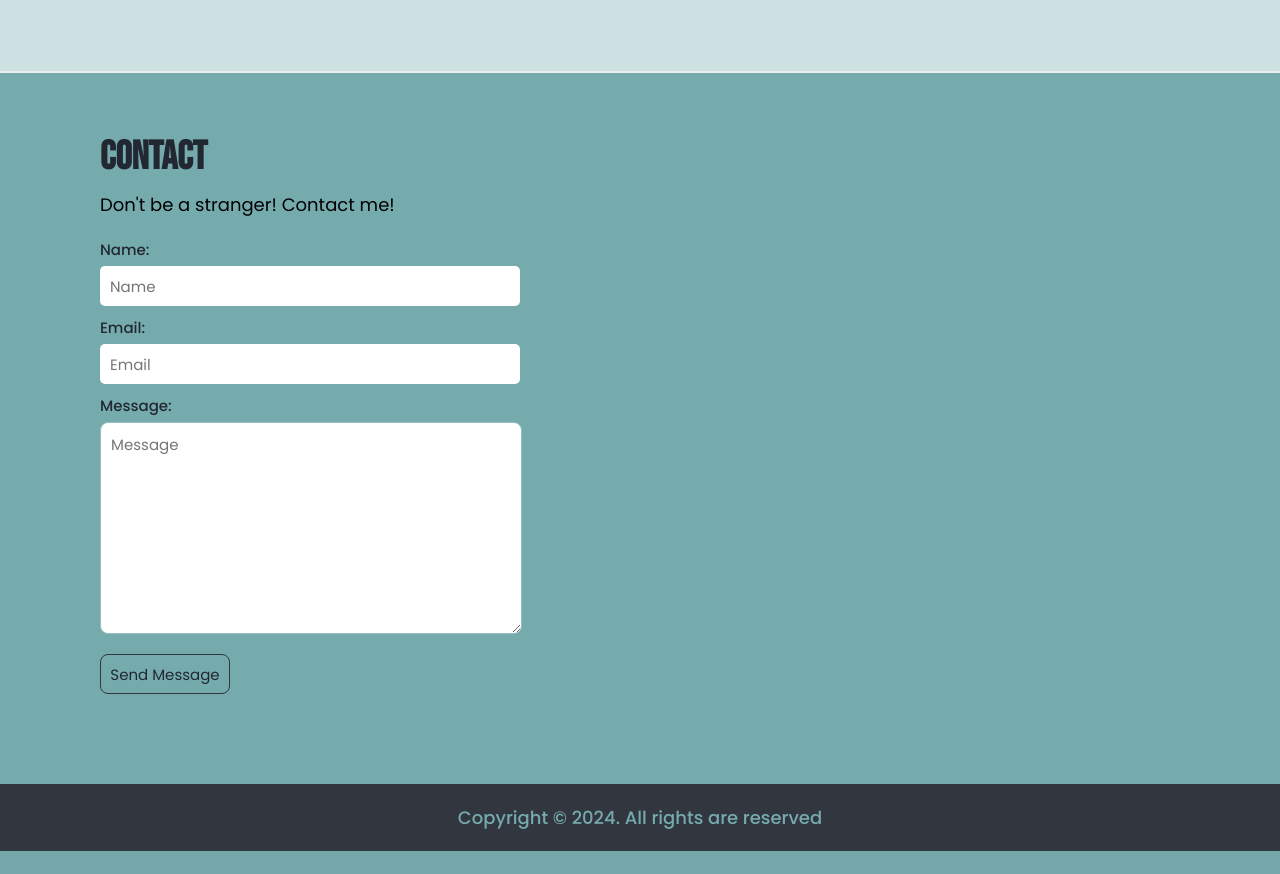
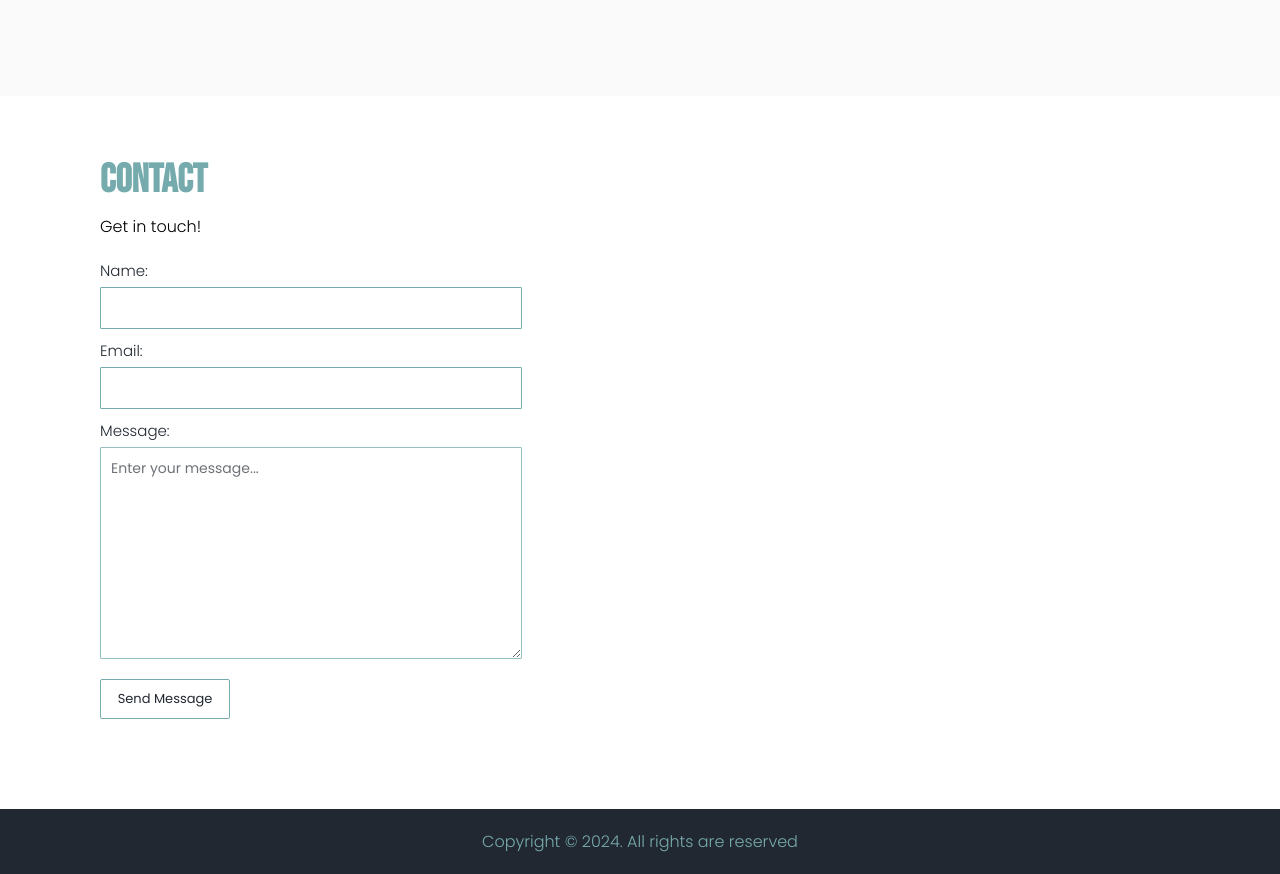
Before and after one commit to Gideon1107/Portfolio-project, a Flask app: page / in a window 1280 px wide. Shown: the part 1902-2776 px from the top of the page. Before the commit the page ends 2753 px from the top, so only its background shows below. Run offline with Flask 3, Linux system fonts and the light colour scheme; some libraries are stand-ins or nearby versions.

Commit message:
User interface upgraded

```diff
--- a/main.py
+++ b/main.py
@@ -29,4 +29,4 @@ def contact():
     return redirect(url_for('home'))
 
 if __name__ == "__main__":
-    app.run(debug=False)
+    app.run(debug=True)
--- a/static/style.css
+++ b/static/style.css
@@ -332,23 +335,24 @@ nav li:first-child{
   align-items: flex-start;
   /* background-color: #b3d3d5; */
   /* background-color: #76ABAE; */
-  background-color: #76ABAE;
+  /* background-color: #76ABAE; */
+  background-color: #fff;
   padding-bottom: 90px;
-  margin-top: 2px;
+  /* margin-top: 2px; */
 }
 
 .contact h1{
   font-family: "Bebas Neue", sans-serif;
   font-size: 40px;
-  color: #222831;
+  color: #76ABAE;
   padding-top: 0;
   padding-bottom: 10px;
 }
 
 .contact p{
   font-family: "Poppins", sans-serif;
-  font-size: 18px;
-  font-weight: 400;
+  font-size: 16px;
+  font-weight: 300;
 
 }
 
@@ -365,52 +369,62 @@ form label{
   padding-bottom: 5px;
   /* padding-left: 5px; */
   color: #222831;
-  font-weight: 500;
+  font-weight: 300;
 }
 
-form #name, form #email{
+form #name-input, form #email-input{
   width: 100%;
   height: 20px;
   margin-bottom: 10px;
-  border-radius: 5px;
-  border: 1px solid;
-  border: none;
+  border-radius: 1px;
+  border: 1px solid #76ABAE;
   padding: 10px;
   background-color: #fff;
-  color: #222831;
+  /* color: #222831; */
   font-size: 15px;
   text-align: left;
   font-family: "Poppins", sans-serif;
 }
 
+
+
 form #message{
   width: 100%;
   height: 190px;
   margin-bottom: 20px;
-  border-radius: 8px;
+  border-radius: 1px;
   border: 1px solid #96bfc1;
   padding: 10px;
-  background-color: #fff;
+  /* background-color: #fff; */
   color: #222831;
   font-size: 15px;
   font-family: "Poppins", sans-serif;
 }
 
+form #message::placeholder{
+  color: #31363F;
+  opacity: 0.7;
+  font-size: 14px;
+}
+
+
+
 form .button{
   width: 130px;
   height: 40px;
   padding: auto;
-  border-radius: 8px;
+  border-radius: 2px;
   font-family: "Poppins", sans-serif;
-  font-size: 15px;
+  font-size: 13px;
   background-color: transparent;
-  border: 1px solid #31363F;
+  border: 1px solid #76ABAE;
   color: #222831;
+  transition: background-color 1s ease-out;
 }
 
 form .button:hover{
   color: white;
-  background-color: #222831;
+  background-color: #76ABAE;
 }
 
 form #name, form #email, form #message:hover{
@@ -423,13 +437,13 @@ form #name, form #email, form #message:hover{
   justify-content: center;
   align-items: center;
   padding: 20px;
-  background-color: #31363F;
+  background-color: #222831;
 }
 
 .footer p{
   color: #76ABAE;
-  font-size: 18px;
-  font-weight: 500;
+  font-size: 16px;
+  font-weight: 300;
 }
 
 
--- a/templates/index.html
+++ b/templates/index.html
@@ -41,7 +41,7 @@
     <div class="hero">
       <div id="hero-container">
           <h1>Software Developer</h1>
-          <p>Hi, I'm Gideon. A passionate Software Developer based in United Kingdom</p>
+          <p>Hi, I'm Gideon. A passionate Full-Stack Software Developer based in United Kingdom</p>
           <ul id="socials">
             <li><a href="https://www.linkedin.com/in/gideon-o-a-5a0a4b23b/"><i class="fa-brands fa-linkedin"></i></a></li>
             <li><a href="https://github.com/Gideon1107"><i class="fa-brands fa-square-github"></i></a></li>
@@ -51,29 +51,32 @@
 
           <span><p>Tech Stack :</p></span>
           <ul id="stacks">
-            <li><a href="">HTML <i class="fa-brands fa-html5"></i></a></li>
-            <li><a href="">CSS <i class="fa-brands fa-css3-alt"></i></a></li>
+            <!-- <li><a href="">HTML <i class="fa-brands fa-html5"></i></a></li> -->
+            <!-- <li><a href="">CSS <i class="fa-brands fa-css3-alt"></i></a></li> -->
+            <li><a href="">REACT.JS <i class="fa-brands fa-react"></i></a></li>
+            <li><a href="">NODE.JS <i class="fa-brands fa-node-js"></i></a></li>
             <li><a href="">PYTHON <i class="fa-brands fa-python"></i></a></li>
             <li><a href="">FLASK <i class="fa-brands"><img src="{{url_for('static', filename='/images/flask.svg')}}" alt="" width="18px" height="18px"></i></a></li>
             <li><a href="">JAVASCRIPT <i class="fa-brands fa-js"></i></a></li>
           </ul>
       </div>
       <div>
-        <img src="{{url_for('static', filename='images/avatar.jpg')}}" alt="my picture" class="avatar">
+        <img src="{{url_for('static', filename='images/avatar.jpg')}}" alt="avatar-image" class="avatar">
       </div>
     </div>
   </section>
+
 <!-- About Section -->
 <section id="about-section">
   <div class="about">
     <div>
-      <img src="{{url_for('static', filename= 'images/laptop-about.jpg')}}" alt="">
+      <img src="{{url_for('static', filename= 'images/laptop-about.jpg')}}" alt="about-image">
     </div>
 
     <div>
       <h1>ABOUT ME</h1>
       <h2>Full-stack Developer based in United Kingdom.</h2>
-      <p>Hey there!, My name is Gideon Ayeni, and I'm a Software developer. My passion is to create and develop a clean software, UI/UX and a scalable back-end server for users. My main stack currently are HTML,CSS in combination with Bootstrap, while using Flask as my back-end.</p>
+      <p>Hey there!, My name is Gideon Ayeni, and I'm a Full-Stack Software developer. My passion is to design and develop a clean User Interface, User Experience and a scalable back-end server. My main stack currently are React.js and Node.js. I'm also proficient in using Python Flask for the back-end depending on the project requirement.</p>
     </div>
   </div>
 </section>
@@ -83,7 +86,7 @@
   <div class="projects">
     <div id="projects-header">
       <p id="section-title">Portfolio</p>
-      <img src="{{url_for('static', filename='images/devsblog.png')}}" alt="">
+      <img src="{{url_for('static', filename='images/devsblog.png')}}" alt="project-image">
     </div>
 
     <div>
@@ -107,19 +110,19 @@
   <div class="contact">
     <div>
       <h1>CONTACT</h1>
-      <p>Don't be a stranger! Contact me!</p>
+      <p>Get in touch!</p>
     </div>
 
     <div id="form-container">
       <form action="{{url_for('contact')}}", method="post" id="contact-form">
         <label for="name">Name:</label>
-        <input type="text" id="name" name="name" placeholder="Name" required>
+        <input type="text" id="name-input" name="name"  required>
 
         <label for="email">Email:</label>
-        <input type="email" id="email" name="email" placeholder="Email" required>
+        <input type="email" id="email-input" name="email" required>
 
         <label for="message">Message:</label>
-        <textarea id="message" name="message" placeholder="Message" required></textarea>
+        <textarea id="message" name="message"  placeholder="Enter your message..."></textarea>
 
         <input type="submit" value="Send Message" class="button">
       </form>
```
Also changed, not shown: other parts of static/style.css (+23 -15 lines), static/images/css.svg (added), static/images/express-js.svg (added), static/images/git.svg (added), static/images/html-5.svg (added), static/images/html.svg (added), static/images/javascript.svg (added), static/images/jquery.svg (added), static/images/node-js.svg (added), static/images/person.png (added), static/images/postgresql.svg (added), static/images/python.svg (added), static/images/react.svg (added), static/images/user.png (added).
